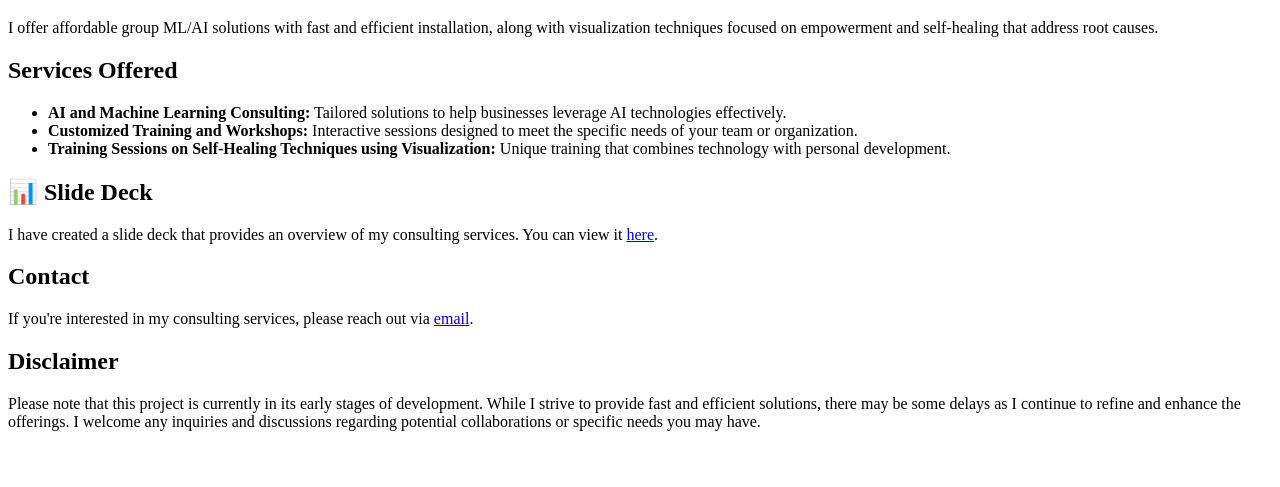
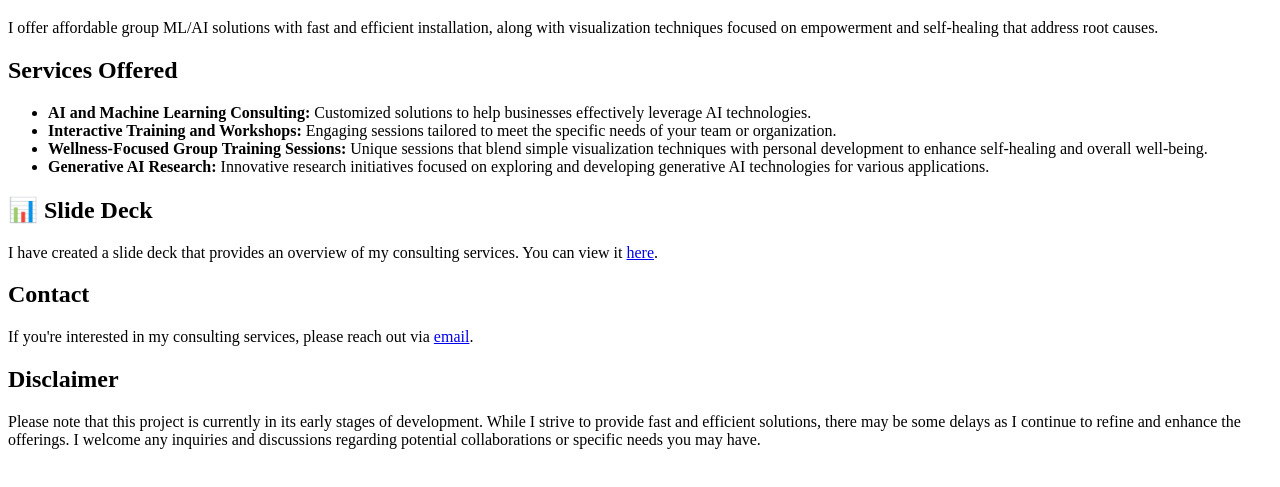
Before and after one commit to kyramichel/Project_AI_innovations.githubio, a plain HTML site: page index.html in a window 1280 px wide. Shown: the part 61-548 px from the top of the page. Drawn offline with Linux system fonts and the light colour scheme.

Commit message:
Update index.html

```diff
--- a/index.html
+++ b/index.html
@@ -15,10 +15,11 @@
     <section>
         <h2>Services Offered</h2>
         <ul>
-            <li><strong>AI and Machine Learning Consulting:</strong> Tailored solutions to help businesses leverage AI technologies effectively.</li>
-            <li><strong>Customized Training and Workshops:</strong> Interactive sessions designed to meet the specific needs of your team or organization.</li>
-            <li><strong>Training Sessions on Self-Healing Techniques using Visualization:</strong> Unique training that combines technology with personal development.</li>
-        </ul>
+            <li><strong>AI and Machine Learning Consulting:</strong> Customized solutions to help businesses effectively leverage AI technologies.</li>
+            <li><strong>Interactive Training and Workshops:</strong> Engaging sessions tailored to meet the specific needs of your team or organization.</li>
+            <li><strong>Wellness-Focused Group Training Sessions:</strong> Unique sessions that blend simple visualization techniques with personal development to enhance self-healing and overall well-being.</li>
+            <li><strong>Generative AI Research:</strong> Innovative research initiatives focused on exploring and developing generative AI technologies for various applications.</li>
+
     </section>
 
     <section>
```
